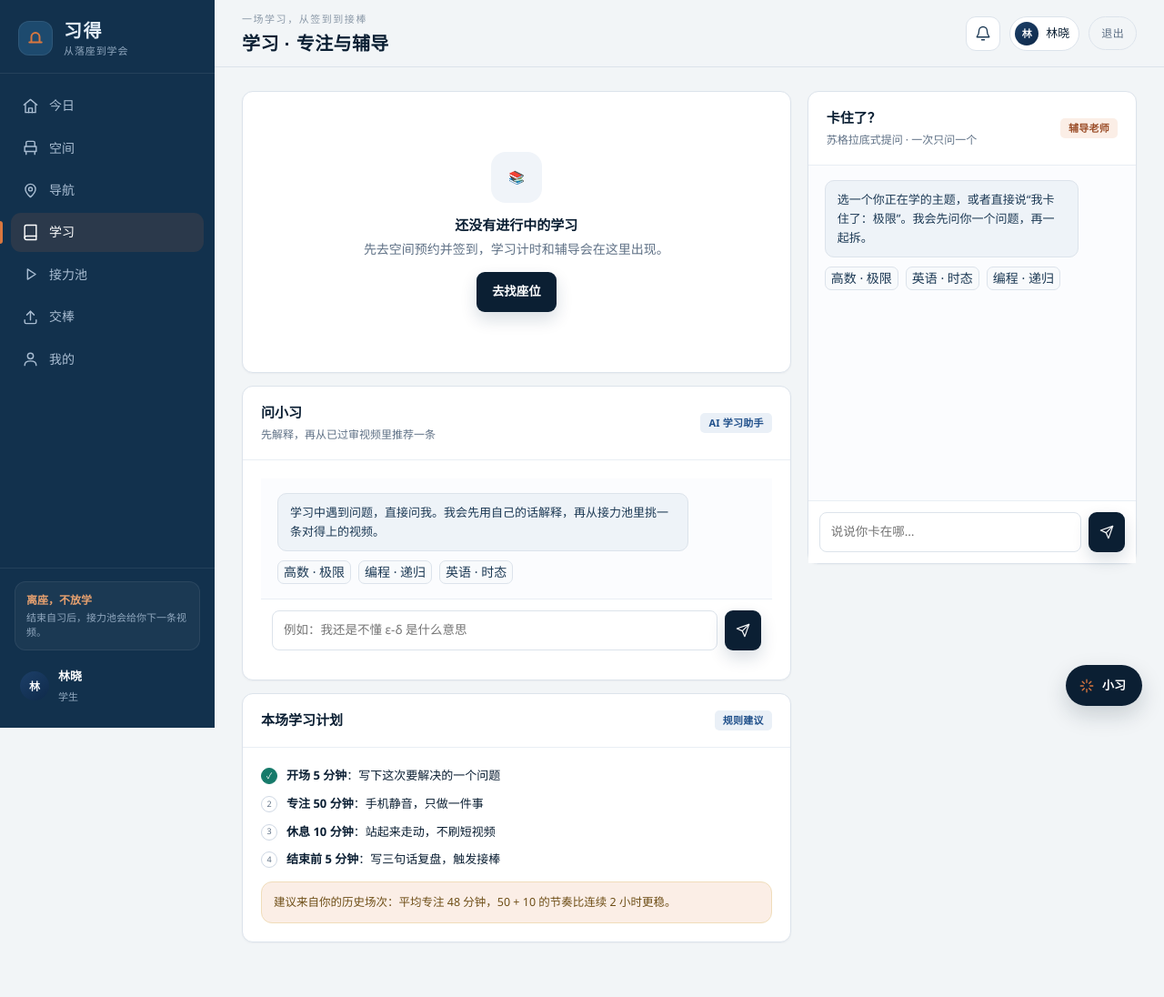
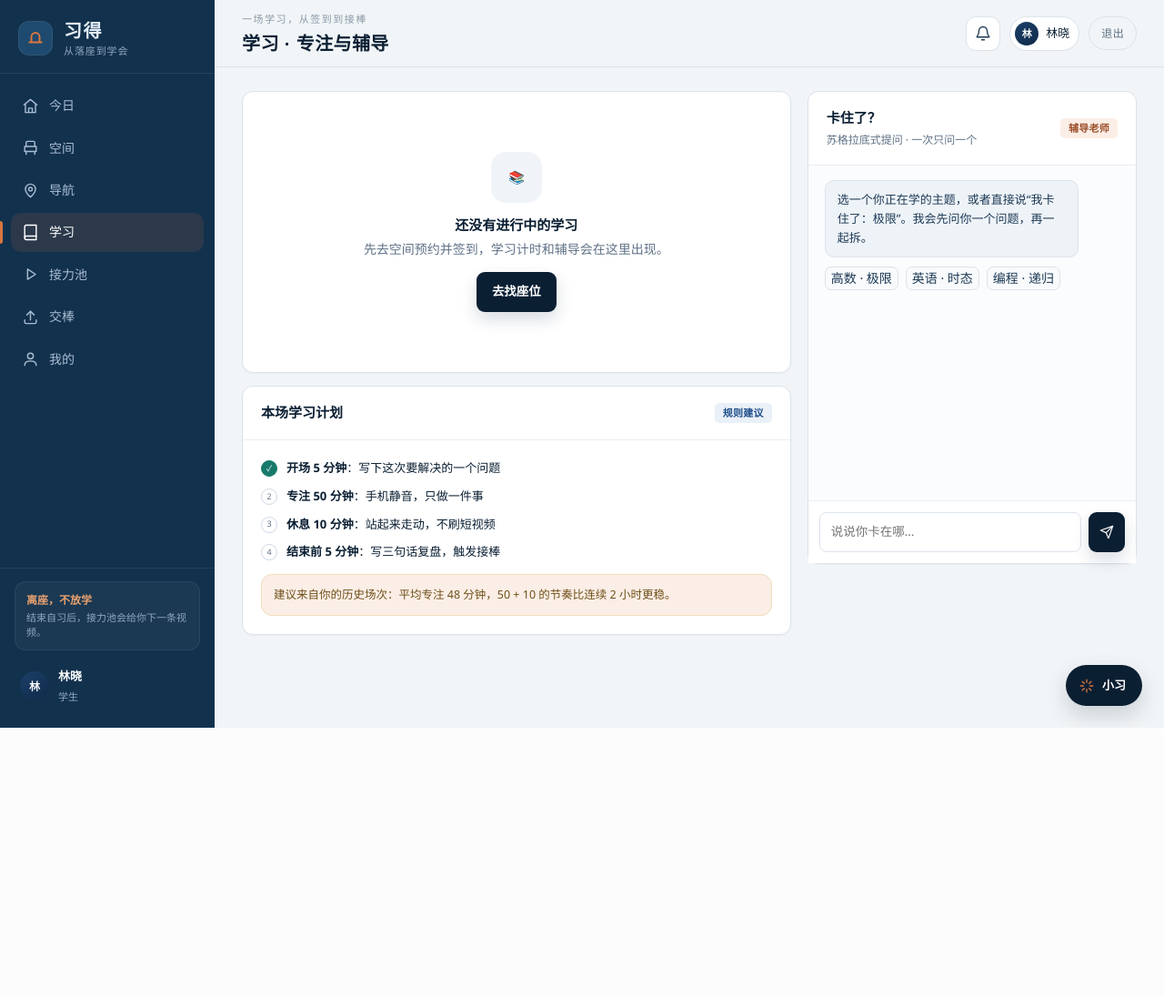
Before and after one commit to Noob-stupid/xide-campus-learning, a Flask app: page /learn in a window 1280 px wide. Shown: the whole page at 91% size. After the commit the page ends 800 px from the top, so only its background shows below. Run offline with Flask 3, Linux system fonts and the light colour scheme; the visitor is signed in with stand-in values (Sample User, id 1); data comes from the database, SQL or seed files in the repository; data that the repository does not hold is empty; parts of the project's set-up code (start-up, migrations or seed data) failed here and were passed over.

Commit message:
feat: 小习改为右下角全局助手并联动学习答疑推荐

```diff
--- a/app.py
+++ b/app.py
@@ -463,6 +463,9 @@ def api_agent_ask():
     try:
         from services import agents
         out = agents.ask(text, u['id'], sess['id'] if sess else None)
+        for c in (out.get('data') or {}).get('contents', []):
+            c['file_url'] = media_url(c.get('file_path'))
+            c['cover_url'] = media_url(c.get('cover_path'))
         return jsonify({'ok': True, **out})
     except Exception as e:
         return jsonify({'ok': True, 'intent': 'unknown', 'agent': 'Router',
--- a/static/js/app.js
+++ b/static/js/app.js
@@ -91,6 +91,7 @@
     const open = () => { panel.classList.add('open'); panel.setAttribute('aria-hidden', 'false'); setTimeout(() => document.getElementById('assistantText').focus(), 50); };
     const close = () => { panel.classList.remove('open'); panel.setAttribute('aria-hidden', 'true'); };
     fab.addEventListener('click', () => panel.classList.contains('open') ? close() : open());
+    if (location.hash === '#xiaoxi') open();
     document.getElementById('assistantClose').addEventListener('click', close);
 
     const add = (text, cls) => {
@@ -101,6 +102,27 @@
       body.scrollTop = body.scrollHeight;
       return el;
     };
+    const renderRecos = (items) => {
+      if (!items || !items.length) return;
+      add('从已过审视频里给你挑了这些：', 'note');
+      const box = document.createElement('div');
+      box.className = 'ask-recos';
+      items.forEach(c => {
+        const card = document.createElement('div');
+        card.className = 'ask-reco';
+        card.innerHTML = '<div><b>' + ZX.escapeHtml(c.title || '学习视频') + '</b><small>' + ZX.escapeHtml(c.reason || '') + '</small></div>';
+        const b = document.createElement('button');
+        b.className = 'btn soft sm';
+        b.textContent = '看这条';
+        b.addEventListener('click', () => {
+          ZX.openModal('<div class="modal-head"><h3>' + ZX.escapeHtml(c.title || '学习视频') + '</h3><button class="icon-btn" data-close>×</button></div><div class="modal-body"><video controls autoplay style="width:100%;max-height:360px;background:#000;border-radius:12px" src="' + (c.file_url || '') + '"></video><div class="small muted" style="margin-top:10px">' + ZX.escapeHtml(c.reason || '') + '</div></div>');
+        });
+        card.appendChild(b);
+        box.appendChild(card);
+      });
+      body.appendChild(box);
+      body.scrollTop = body.scrollHeight;
+    };
     const ask = async (text) => {
       if (!text) return;
       add(text, 'user');
@@ -108,7 +130,19 @@
       try {
         const res = await ZX.api('/api/agent/ask', { method: 'POST', body: { text } });
         tip.remove();
-        add(res.reply || '我在。');
+        let answer = res.reply || '我在。';
+        let learning = null;
+        const learningIntent = res.intent === 'stuck' || res.intent === 'unknown';
+        if (learningIntent) {
+          try {
+            learning = await ZX.api('/api/learning/ask', { method: 'POST', body: { text } });
+            if (learning && learning.answer) answer = learning.answer;
+          } catch (e) {}
+        }
+        add(answer);
+        if (learning && learning.check_question) add('你可以先回答这个小问题：' + learning.check_question, 'note');
+        const contents = (learning && learning.contents) || (res.data && res.data.contents) || [];
+        renderRecos(contents);
         if (res.tool_calls && res.tool_calls.length) {
           add('调用：' + res.tool_calls.map(t => (t.tool || t.name || 'tool')).join(' · '), 'note');
         }
--- a/templates/learn.html
+++ b/templates/learn.html
@@ -10,24 +10,6 @@
       <div class="skeleton" style="height:180px;border-radius:20px"></div>
     </section>
 
-
-    <section class="card" id="askCard">
-      <div class="card-head"><div><h3>问小习</h3><span class="sub">先解释，再从已过审视频里推荐一条</span></div><span class="badge blue">AI 学习助手</span></div>
-      <div class="card-body">
-        <div class="tutor-log" id="askLog" style="max-height:280px">
-          <div class="bubble agent">学习中遇到问题，直接问我。我会先用自己的话解释，再从接力池里挑一条对得上的视频。</div>
-          <div class="chips">
-            <button data-ask="极限为什么等于函数值？">高数 · 极限</button>
-            <button data-ask="递归怎么写才不会死循环？">编程 · 递归</button>
-            <button data-ask="英语时态怎么判断？">英语 · 时态</button>
-          </div>
-        </div>
-        <form class="tutor-input" id="askForm">
-          <input class="input" id="askText" placeholder="例如：我还是不懂 ε-δ 是什么意思" autocomplete="off">
-          <button class="btn primary sm" type="submit">{{ icon('send') }}</button>
-        </form>
-      </div>
-    </section>
 
     <section class="card">
       <div class="card-head"><h3>本场学习计划</h3><span class="badge blue">规则建议</span></div>
@@ -163,35 +145,6 @@
   document.getElementById('tutorForm').addEventListener('submit', e => { e.preventDefault(); const input = document.getElementById('tutorText'); const t = input.value.trim(); input.value = ''; answerTutor(t); });
 
 
-  /* 问小习：先回答，再推荐已过审视频 */
-  const askLog = document.getElementById('askLog');
-  const askAdd = (text, cls) => { const d = document.createElement('div'); d.className = 'bubble ' + (cls || 'agent'); d.textContent = text; askLog.appendChild(d); askLog.scrollTop = askLog.scrollHeight; return d; };
-  async function askXiaoXi(text) {
-    if (!text) return;
-    askAdd(text, 'user');
-    try {
-      const r = await ZX.api('/api/learning/ask', { method: 'POST', body: { text } });
-      askAdd(r.answer || r.reply || '我先按你的问题拆一下。');
-      if (r.check_question) askAdd('你可以先回答这个小问题：' + r.check_question, 'note');
-      if (r.contents && r.contents.length) {
-        askAdd('从已过审的接力池里，给你挑了这几条：', 'note');
-        const box = document.createElement('div'); box.className = 'ask-recos';
-        r.contents.forEach(c => {
-          const card = document.createElement('div'); card.className = 'ask-reco';
-          card.innerHTML = '<div><b>' + ZX.escapeHtml(c.title || '学习视频') + '</b><small>' + ZX.escapeHtml(c.reason || '') + '</small></div>';
-          const btn = document.createElement('button'); btn.className = 'btn soft sm'; btn.textContent = '看这条';
-          btn.addEventListener('click', () => {
-            ZX.openModal('<div class="modal-head"><h3>' + ZX.escapeHtml(c.title || '学习视频') + '</h3><button class="icon-btn" data-close>×</button></div><div class="modal-body"><video controls autoplay style="width:100%;max-height:360px;background:#000;border-radius:12px" src="' + (c.file_url || '') + '"></video><div class="small muted" style="margin-top:10px">' + ZX.escapeHtml(c.reason || '') + '</div></div>');
-          });
-          card.appendChild(btn); box.appendChild(card);
-        });
-        askLog.appendChild(box); askLog.scrollTop = askLog.scrollHeight;
-      }
-    } catch (e) { askAdd('刚才没接上：' + e.message, 'note'); }
-  }
-  document.querySelectorAll('[data-ask]').forEach(b => b.addEventListener('click', () => askXiaoXi(b.dataset.ask)));
-  document.getElementById('askForm').addEventListener('submit', e => { e.preventDefault(); const input = document.getElementById('askText'); const t = input.value.trim(); input.value = ''; askXiaoXi(t); });
-
   (async function init() {
     try { const r = await ZX.api('/api/sessions/current'); renderSession(r.session); } catch (e) { renderSession(null); }
     refreshAfter();
```
Also changed, not shown: docs/地图与学习助手.md (+1 -1 lines), README.md, 2 other files.
